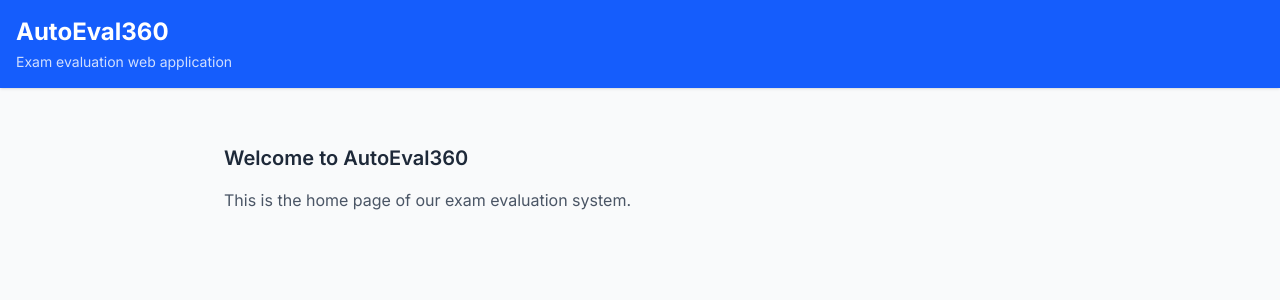
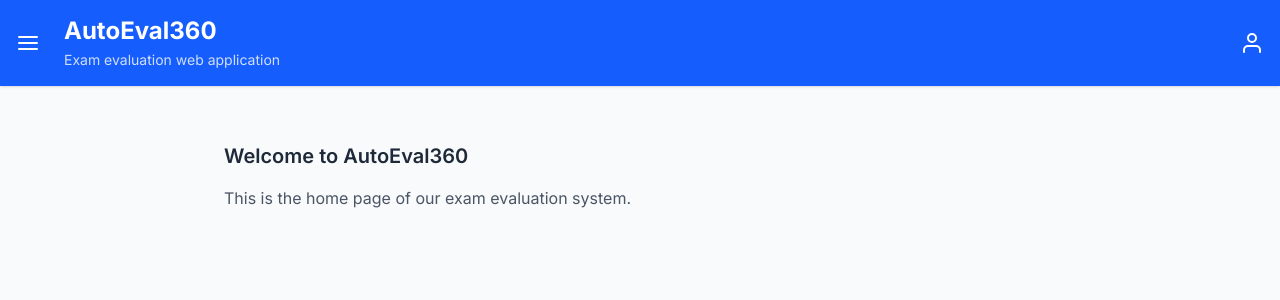
Before and after one commit to MYVirajani/AI-Exam-Evaluation-System, a Next.js app in the folder exam-evaluation-system/: page / in a window 1280 px wide. Shown: the top 300 px of the page. Built offline with nearby package versions, Linux system fonts and the light colour scheme.

Commit message:
feat(header): add menu and profile icons with proper layout and vertical alignment

```diff
--- a/exam-evaluation-system/package.json
+++ b/exam-evaluation-system/package.json
@@ -11,7 +11,8 @@
   "dependencies": {
     "next": "^15.3.4",
     "react": "^19.1.0",
-    "react-dom": "^19.1.0"
+    "react-dom": "^19.1.0",
+    "react-icons": "^5.5.0"
   },
   "devDependencies": {
     "@eslint/eslintrc": "^3",
--- a/exam-evaluation-system/src/app/pages/educator/home/page.tsx
+++ b/exam-evaluation-system/src/app/pages/educator/home/page.tsx
@@ -14,7 +14,7 @@ import {
 export default function Home() {
   return (
     <main className="min-h-screen p-8 bg-gray-50">
-      <div className="max-w-4xl mx-auto">
+      {/* <div className="max-w-4xl mx-auto"> */}
         {/* <Header /> */}
 
         <section className="mt-8">
@@ -65,7 +65,7 @@ export default function Home() {
         </section>
 
         <Divider />
-      </div>
+      {/* </div> */}
     </main>
   );
 }
--- a/exam-evaluation-system/src/components/Header/index.tsx
+++ b/exam-evaluation-system/src/components/Header/index.tsx
@@ -1,4 +1,5 @@
-import { siteConfig } from '@/config/site';
+import { siteConfig } from "@/config/site";
+import { FiMenu, FiUser } from "react-icons/fi";
 
 interface HeaderProps {
   title?: string;
@@ -7,16 +8,31 @@ interface HeaderProps {
 
 const Header: React.FC<HeaderProps> = ({
   title = siteConfig.title,
-  className = ''
+  className = "",
 }) => {
   return (
-    <header className={`header p-4 shadow-sm mb-6 ${className}`}>
-      <h1 className="text-2xl font-bold">{title}</h1>
-      {siteConfig.description && (
-        <p className="text-sm opacity-80 mt-1">{siteConfig.description}</p>
-      )}
+    <header
+      className={`header p-4 shadow-sm mb-6 bg-black text-white ${className}`}
+    >
+      <div className="flex items-center justify-between">
+        {/* Left side: Menu icon + title + description */}
+        <div className="flex items-center space-x-6">
+          <FiMenu className="text-white text-2xl" />
+          <div>
+            <h1 className="text-2xl font-bold leading-tight">{title}</h1>
+            {siteConfig.description && (
+              <p className="text-sm opacity-80 mt-1">
+                {siteConfig.description}
+              </p>
+            )}
+          </div>
+        </div>
+
+        {/* Right side: Profile icon */}
+        <FiUser className="text-white text-2xl" />
+      </div>
     </header>
-  )
-}
+  );
+};
 
-export default Header
+export default Header;
```
Also changed, not shown: 1 other file (tests, documents, lock files or other folders).
